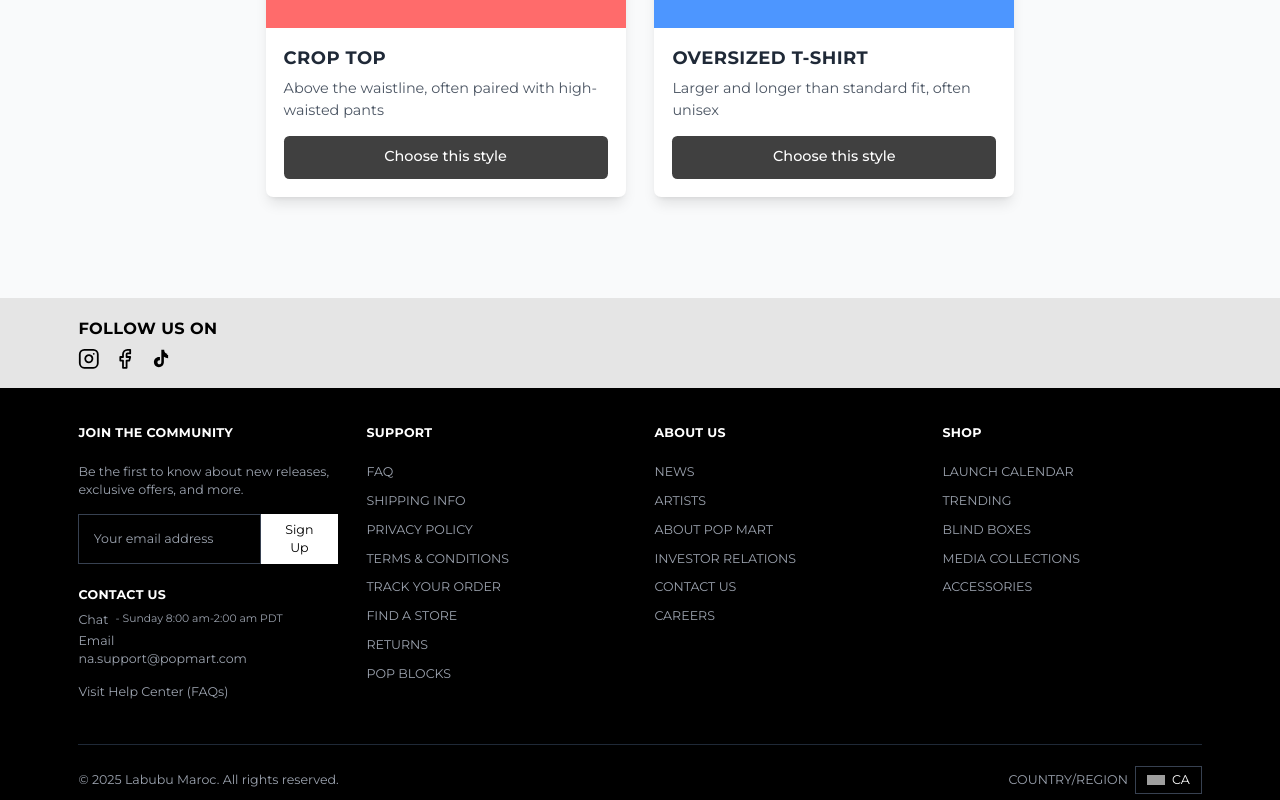
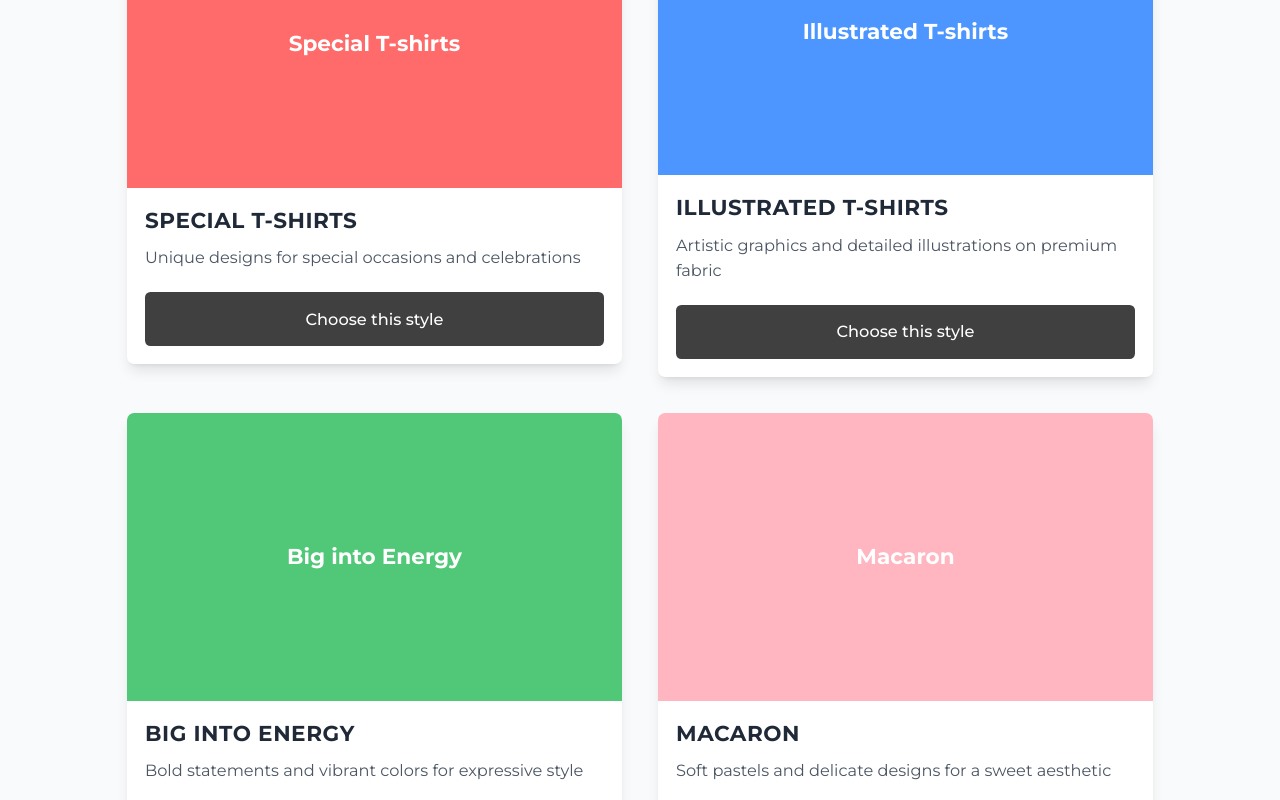
Before and after one commit to mereymouafi/labubu, a React (Vite) app: page /t-shirts in a window 1280 px wide. Shown: the part 840-1640 px from the top of the page. Built offline with nearby package versions, Linux system fonts and the light colour scheme; grey boxes are pictures that could not be loaded.

Commit message:
cardgthrgfKJGTUYt

```diff
--- a/src/components/Product/TShirtBanner.tsx
+++ b/src/components/Product/TShirtBanner.tsx
@@ -51,7 +51,7 @@ const TShirtBanner: React.FC<TShirtBannerProps> = ({ styles }) => {
 
   return (
     <div
-      className="relative w-full h-[500px] overflow-hidden"
+      className="relative w-full h-[600px] overflow-hidden"
       onMouseLeave={handleMouseLeave}
       onMouseEnter={() => setAutoPlay(false)}
     >
@@ -69,7 +69,7 @@ const TShirtBanner: React.FC<TShirtBannerProps> = ({ styles }) => {
           <div className="container mx-auto px-8 flex flex-col md:flex-row items-center justify-between">
             <div className="md:w-1/2 text-white space-y-4 mb-8 md:mb-0">
               <motion.h2
-                className="text-4xl md:text-5xl font-bold"
+                className="text-5xl md:text-6xl font-bold"
                 initial={{ y: 20, opacity: 0 }}
                 animate={{ y: 0, opacity: 1 }}
                 transition={{ delay: 0.2 }}
@@ -77,7 +77,7 @@ const TShirtBanner: React.FC<TShirtBannerProps> = ({ styles }) => {
                 {styles[currentSlide].name}
               </motion.h2>
               <motion.p
-                className="text-xl md:text-2xl max-w-md"
+                className="text-2xl md:text-3xl max-w-lg"
                 initial={{ y: 20, opacity: 0 }}
                 animate={{ y: 0, opacity: 1 }}
                 transition={{ delay: 0.4 }}
@@ -85,7 +85,7 @@ const TShirtBanner: React.FC<TShirtBannerProps> = ({ styles }) => {
                 {styles[currentSlide].description}
               </motion.p>
               <motion.button
-                className="bg-white text-gray-900 px-8 py-3 rounded-md font-medium mt-4"
+                className="bg-white text-gray-900 px-10 py-4 rounded-md font-medium text-xl mt-6"
                 initial={{ y: 20, opacity: 0 }}
                 animate={{ y: 0, opacity: 1 }}
                 transition={{ delay: 0.6 }}
@@ -96,7 +96,7 @@ const TShirtBanner: React.FC<TShirtBannerProps> = ({ styles }) => {
             </div>
             <div className="md:w-1/2 flex justify-center items-center">
               {/* Image would go here in production */}
-              <div className="w-64 h-64 md:w-96 md:h-96 bg-white bg-opacity-20 flex items-center justify-center rounded-full">
+              <div className="w-72 h-72 md:w-[450px] md:h-[450px] bg-white bg-opacity-20 flex items-center justify-center rounded-full">
                 <span className="text-white text-xl">{styles[currentSlide].name} Style</span>
               </div>
             </div>
--- a/src/pages/TShirtsPage.tsx
+++ b/src/pages/TShirtsPage.tsx
@@ -15,15 +15,27 @@ const TShirtsPage: React.FC = () => {
   const tshirtStyles = [
     {
       id: 1,
-      name: "Crop Top",
-      description: "Above the waistline, often paired with high-waisted pants",
+      name: "Special T-shirts",
+      description: "Unique designs for special occasions and celebrations",
       bgColor: "#ff6b6b"
     },
     {
       id: 2,
-      name: "Oversized T-shirt",
-      description: "Larger and longer than standard fit, often unisex",
+      name: "Illustrated T-shirts",
+      description: "Artistic graphics and detailed illustrations on premium fabric",
       bgColor: "#4d96ff"
+    },
+    {
+      id: 3,
+      name: "Big into Energy",
+      description: "Bold statements and vibrant colors for expressive style",
+      bgColor: "#50c878"
+    },
+    {
+      id: 4,
+      name: "Macaron",
+      description: "Soft pastels and delicate designs for a sweet aesthetic",
+      bgColor: "#ffb6c1"
     }
   ];
 
@@ -44,25 +56,25 @@ const TShirtsPage: React.FC = () => {
         </p>
 
         {/* T-shirt styles grid */}
-        <div className="flex flex-col md:flex-row justify-center items-center gap-8 mb-16 max-w-4xl mx-auto">
+        <div className="flex flex-col md:flex-row flex-wrap justify-center items-center gap-10 mb-16 max-w-6xl mx-auto">
           {tshirtStyles.map(style => (
             <motion.div
               key={style.id}
               whileHover={{ scale: 1.03 }}
-              className="bg-white rounded-lg overflow-hidden shadow-lg w-full md:w-[400px]"
+              className="bg-white rounded-lg overflow-hidden shadow-lg w-full md:w-[500px] lg:w-[550px]"
             >
               <div
-                className="h-64 flex items-center justify-center text-white text-xl font-bold"
+                className="h-80 flex items-center justify-center text-white text-2xl font-bold"
                 style={{ backgroundColor: style.bgColor }}
               >
                 {style.name}
               </div>
               <div className="p-5">
-                <h3 className="text-xl font-bold mb-2">{style.name}</h3>
-                <p className="text-gray-600 mb-4">{style.description}</p>
+                <h3 className="text-2xl font-bold mb-3">{style.name}</h3>
+                <p className="text-gray-600 text-lg mb-6">{style.description}</p>
                 <button
                   onClick={() => handleChooseStyle(style.id)}
-                  className="w-full py-3 bg-primary-500 hover:bg-primary-600 text-white font-medium rounded-md transition-colors"
+                  className="w-full py-4 bg-primary-500 hover:bg-primary-600 text-white font-medium text-lg rounded-md transition-colors"
                 >
                   Choose this style
                 </button>
```
